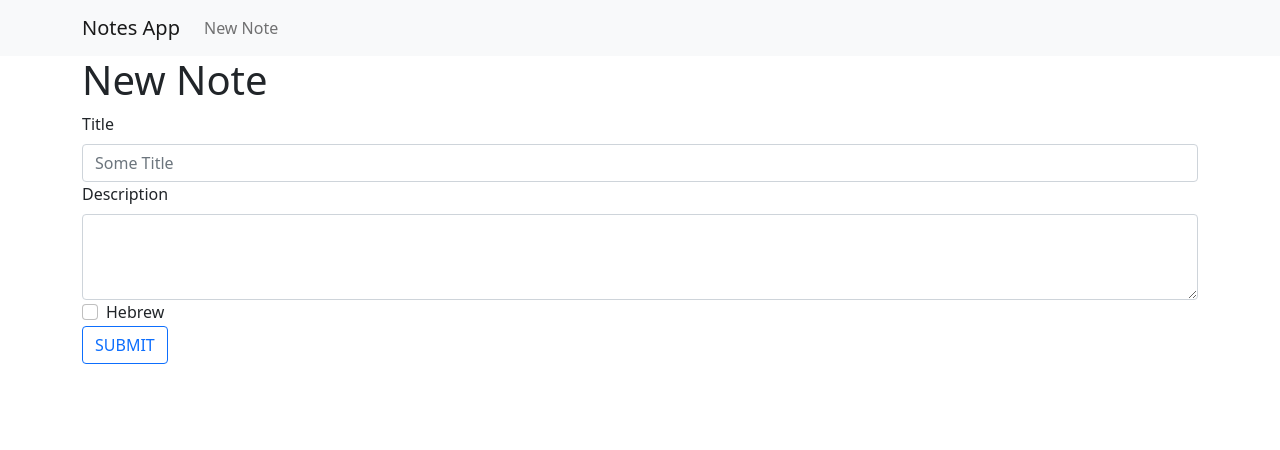
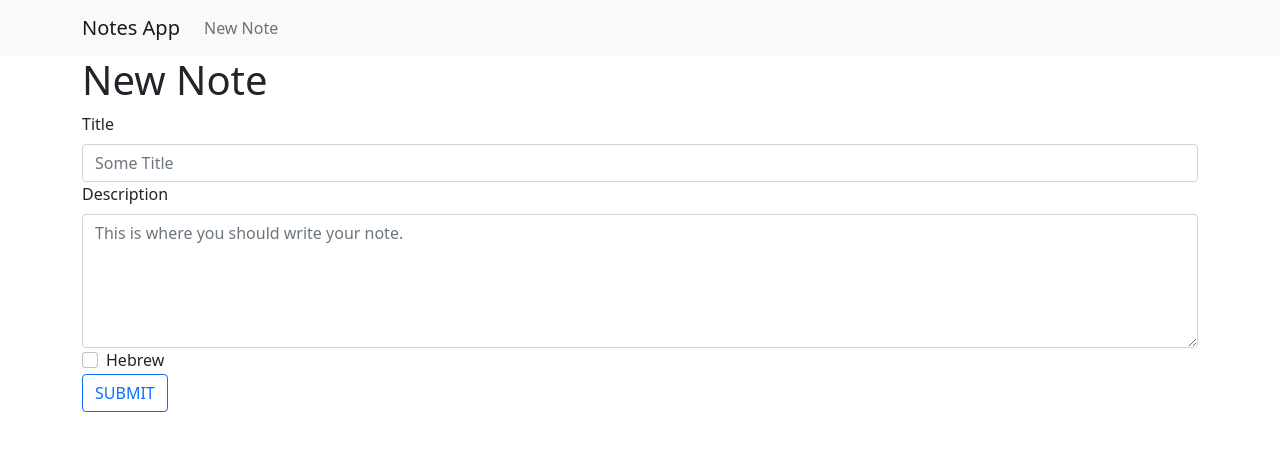
Before and after one commit to DewofyourYouth/next-notes-app, a Next.js app: page /new-note in a window 1280 px wide. Shown: the top 450 px of the page. Built offline with nearby package versions, Linux system fonts and the light colour scheme.

Commit message:
remove trycatch

```diff
--- a/models/note.js
+++ b/models/note.js
@@ -20,11 +20,6 @@ const NoteSchema = new mongoose.Schema({
   },
 });
 
-let Note;
-try {
-  Note = mongoose.model("Note", NoteSchema);
-} catch {
-  Note = mongoose.model("Note");
-}
+const Note = mongoose.model("Note", NoteSchema) || mongoose.model("Note");
 
 export default Note;
--- a/pages/new-note/index.js
+++ b/pages/new-note/index.js
@@ -35,8 +35,9 @@ export default function NewNote() {
         <Form.Label>Description</Form.Label>
         <Form.Control
           as="textarea"
-          rows={3}
+          rows={5}
           name="description"
+          placeholder="This is where you should write your note."
           value={note.description}
           onChange={(e) => setNote({ ...note, description: e.target.value })}
         />
```
